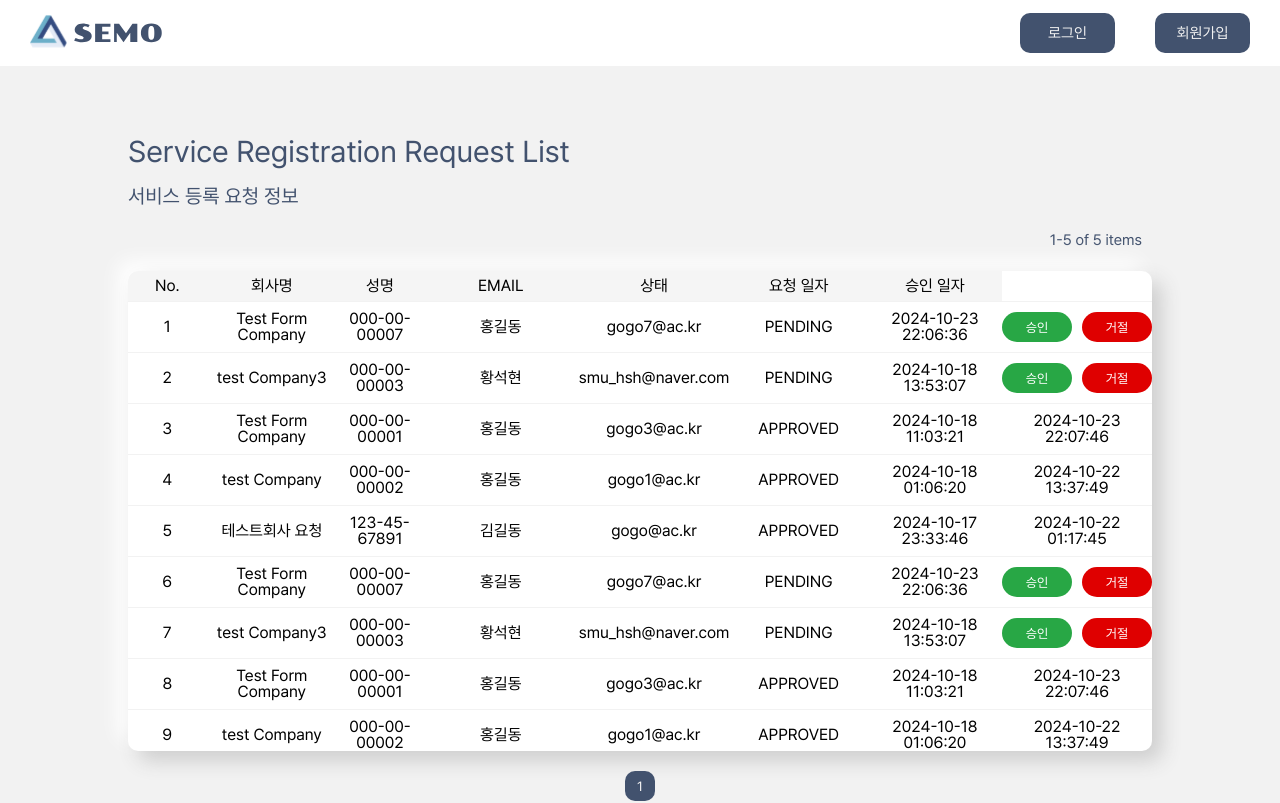
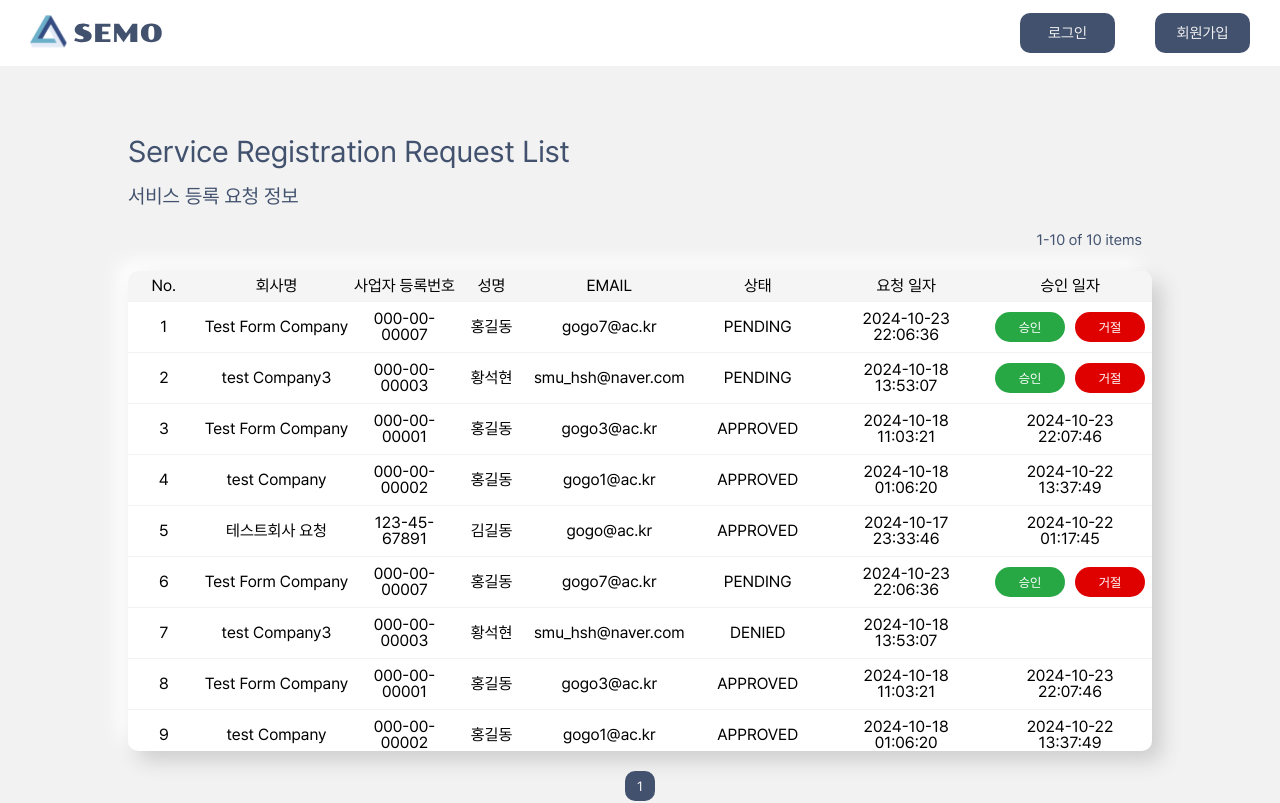
Before and after one commit to Team-SE-MO/semo-client, a React (Create React App) app: page /company-req in a window 1280 px wide. Shown: the top 803 px of the page. Built offline with nearby package versions, Linux system fonts and the light colour scheme.

Commit message:
✨ feat: 테이블 아이템 개수 요약 구현

```diff
--- a/src/pages/CompanyRequests.tsx
+++ b/src/pages/CompanyRequests.tsx
@@ -2,13 +2,14 @@ import React from 'react';
 import Text from 'components/atoms/text/Text';
 import Table from 'components/organisms/table/Table';
 import CompanyReqRow from 'components/molecules/table/CompanyReqRow';
+import PageButton from 'components/molecules/button/PageButton';
 import './CompanyRequests.scss';
-import PageButton from 'components/molecules/button/PageButton';
 
 const CompanyRequests = () => {
   const headerMeta = [
     'No.',
     '회사명',
+    '사업자 등록번호',
     '성명',
     'EMAIL',
     '상태',
@@ -16,7 +17,7 @@ const CompanyRequests = () => {
     '승인 일자',
   ];
 
-  const colWidth = ['10%', '15%', '10%', '20%', '13%', '16%', '16%'];
+  const colWidth = ['7%', '15%', '10%', '7%', '16%', '13%', '16%', '16%'];
 
   const formContent = [
     {
@@ -85,7 +86,7 @@ const CompanyRequests = () => {
       taxId: '000-00-00003',
       ownerName: '황석현',
       email: 'smu_hsh@naver.com',
-      formStatus: 'PENDING',
+      formStatus: 'DENIED',
       requestDate: '2024-10-18 13:53:07.000',
       approvedAt: null,
     },
@@ -122,7 +123,9 @@ const CompanyRequests = () => {
   ];
 
   const pageNumber = 1;
+  const pageSize = 10;
   const totalPages = 1;
+  const totalElement = 10;
 
   const changeDateFormat = (date: string) => {
     return date.replace(' ', '\n').replace('.000', '');
@@ -142,7 +145,16 @@ const CompanyRequests = () => {
         <Text content="서비스 등록 요청 정보" type="subtitle" />
       </div>
       <div className="company-req__info">
-        <Text startNumber={1} endNumber={5} totalItems={5} type="info" />
+        <Text
+          startNumber={(pageNumber - 1) * pageSize + 1}
+          endNumber={
+            totalElement < pageNumber * pageSize
+              ? totalElement
+              : pageNumber * pageSize
+          }
+          totalItems={totalElement}
+          type="info"
+        />
       </div>
       <div className="company-req__table">
         <Table
```
